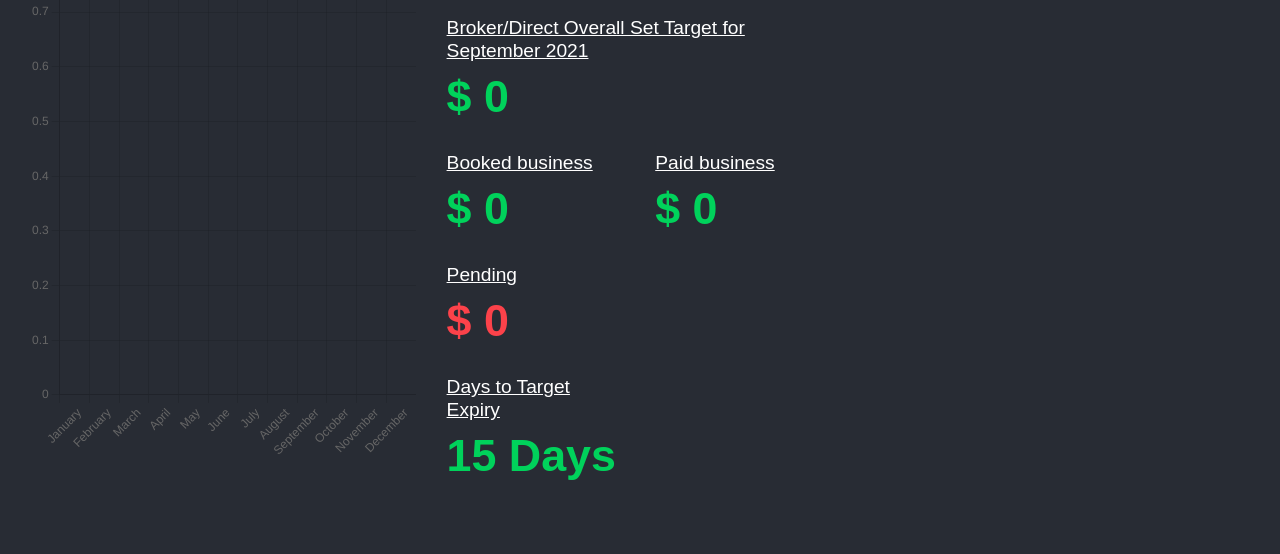
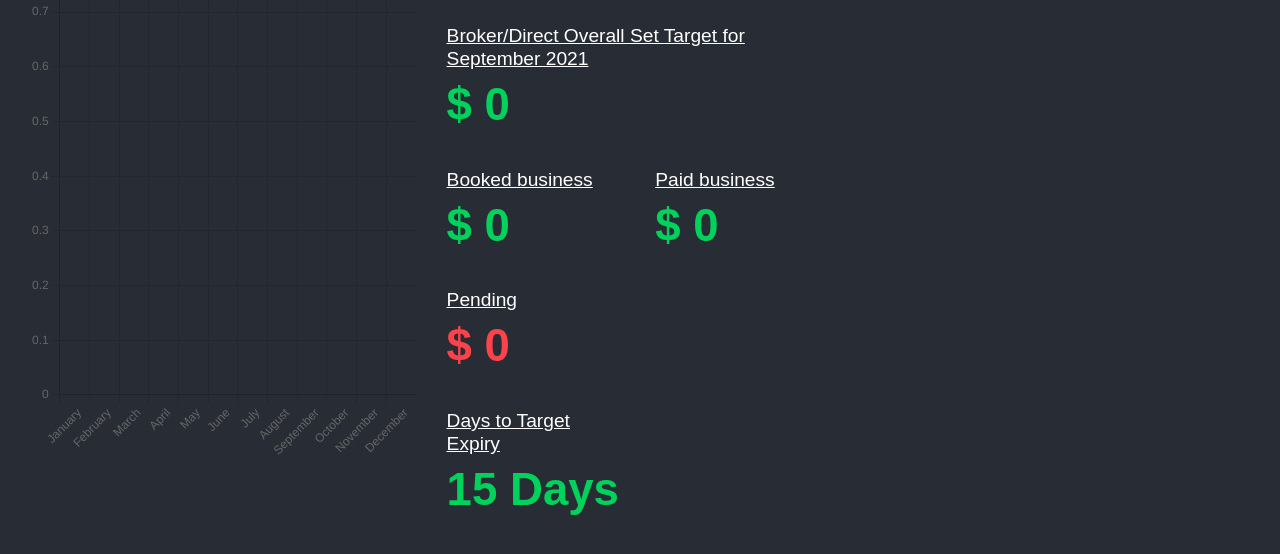
Before and after one commit to MandelaMan/salesleaderboard, a React (Create React App) app: page / in a window 1280 px wide. Shown: the part 228-782 px from the top of the page. Built offline with nearby package versions, Linux system fonts and the light colour scheme; no server answers.

Commit message:
changed font size

```diff
--- a/src/css/style.scss
+++ b/src/css/style.scss
@@ -62,7 +62,7 @@ body {
     width: 100%;
 
     h1 {
-      font-size: 2.8em;
+      font-size: 2.85em;
       font-weight: bold;
     }
 
@@ -71,7 +71,7 @@ body {
     }
 
     .achvd-paid {
-      margin-top: 5%;
+      margin-top: 7%;
 
       .the-winner {
         margin-bottom: 8%;
```
